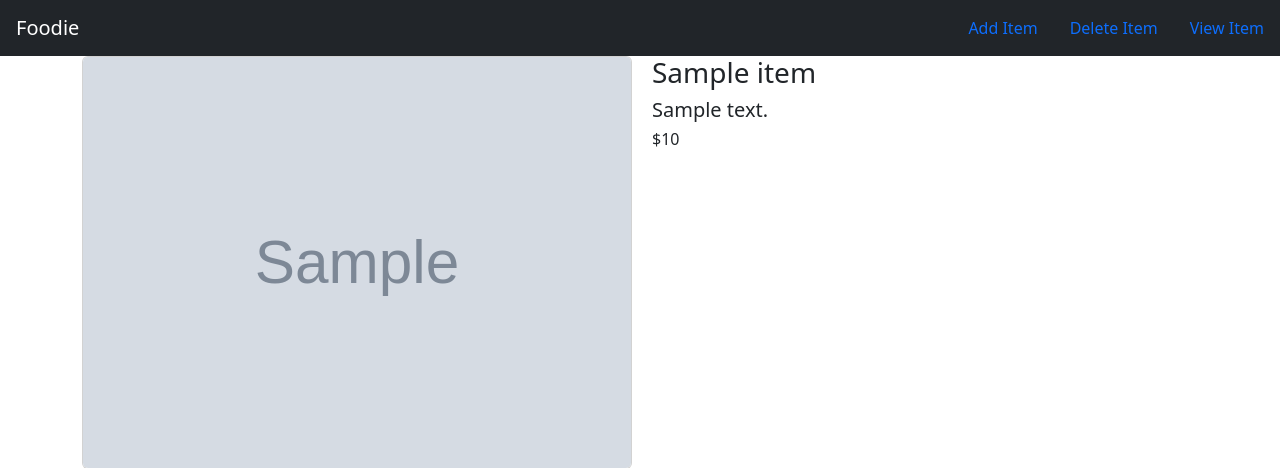
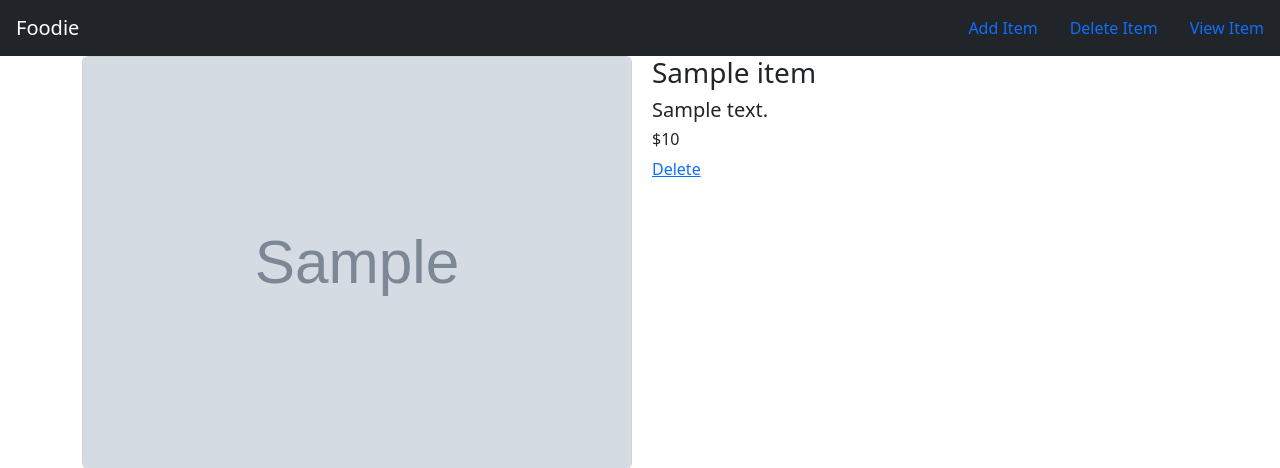
Before and after one commit to instantfred/django-projects, a Django app: page /foodie/1/ in a window 1280 px wide. Shown: the top 468 px of the page. Run offline with Django 5.2, Linux system fonts and the light colour scheme; tables that the repository leaves empty hold one stand-in row (values such as "Sample post"); grey boxes marked "Sample" are stand-in pictures.

Commit message:
Add delete item functionality

```diff
--- a/mysite/foodie/templates/foodie/details.html
+++ b/mysite/foodie/templates/foodie/details.html
@@ -11,6 +11,8 @@
             <h3>{{ item.item_name }}</h3>
             <h5>{{ item.item_description }}</h5>
             <h6>${{ item.item_price }}</h6>
+            <a href="{% url 'foodie:delete_item' item.id %}">Delete</a>
+        </div>
     </div>
 </div>
 {% endblock %}
--- /dev/null
+++ b/mysite/foodie/templates/foodie/item-delete.html
@@ -0,0 +1,5 @@
+<form method="post">
+    {% csrf_token %}
+    <h2>Are you sure you want to delete this item {{ item.item_name}} ?</h2>
+    <input type="submit" value="Confirm" />
+</form>
--- a/mysite/foodie/urls.py
+++ b/mysite/foodie/urls.py
@@ -9,4 +9,5 @@ urlpatterns = [
     path("item", views.item, name="item"),
     path("add", views.create_item, name="create_item"),
     path("edit/<int:item_id>/", views.update_item, name="update_item"),
+    path("delete/<int:item_id>/", views.delete_item, name="delete_item"),
 ]
--- a/mysite/foodie/views.py
+++ b/mysite/foodie/views.py
@@ -44,3 +44,12 @@ def update_item(request, item_id):
         return redirect('foodie:index')
 
     return render(request, 'foodie/item-form.html', {'form': form, 'item': item})
+
+
+def delete_item(request, item_id):
+    item = Item.objects.get(id=item_id)
+    if request.method == 'POST':
+        item.delete()
+        return redirect('foodie:index')
+
+    return render(request, 'foodie/item-delete.html', {'item': item})
```
